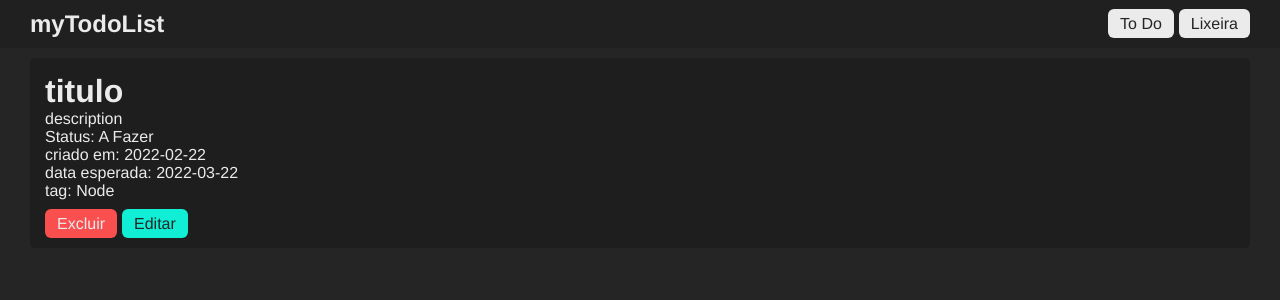
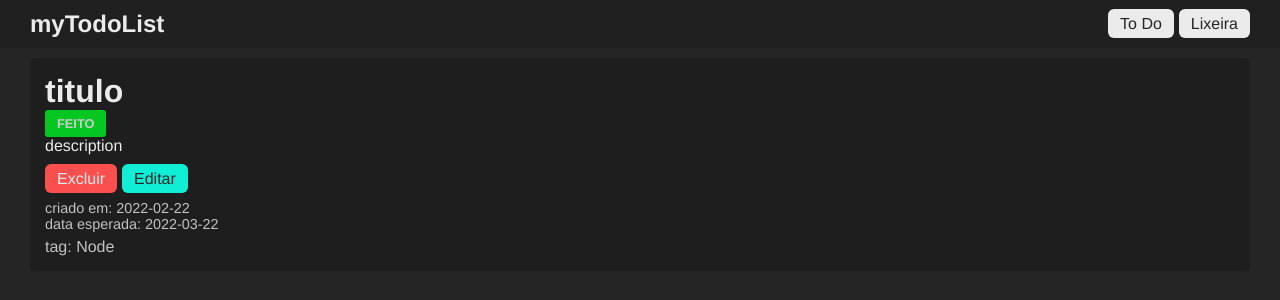
Before and after one commit to KaiqueeFigui/rest-todo-list-react, a React (Vite) app: page / in a window 1280 px wide. Shown: the top 300 px of the page. Built offline with nearby package versions, Linux system fonts and the light colour scheme.

Commit message:
add: Estilização Card

```diff
--- a/src/components/Card/index.jsx
+++ b/src/components/Card/index.jsx
@@ -1,16 +1,15 @@
 import { DeleteButton, EditButton } from "../Button/style";
-import { ButtonContainer, CardContainer } from "./style";
+import { ButtonContainer, CardContainer, DateContainer, StatusContainer, TagContainer } from "./style";
 
-export function Card({ title, description, createdAt, status, finalDate, tag }){
+export function Card({ title, description, createdAt, statusOf, finalDate, tag }){
     return(
         <CardContainer>
             <div>
                 <h1>{title}</h1>
+                <StatusContainer statusOf={statusOf}>
+                    <p>{statusOf}</p>
+                </StatusContainer>
                 <p>{description}</p>
-                <p>Status: {status}</p>
-                <p>criado em: {createdAt}</p>
-                <p>data esperada: {finalDate}</p>
-                <p>tag: {tag}</p>
             </div>
             <ButtonContainer>
                 <li>
@@ -20,6 +19,13 @@ export function Card({ title, description, createdAt, status, finalDate, tag }){
                 <EditButton to="">Editar</EditButton>
                 </li>
             </ButtonContainer>
+            <DateContainer>
+                <p>criado em: {createdAt}</p>
+                <p>data esperada: {finalDate}</p>
+            </DateContainer>
+            <TagContainer>
+            <p>tag: {tag}</p>
+            </TagContainer>
         </CardContainer>
     )
 }
--- a/src/components/Card/style.jsx
+++ b/src/components/Card/style.jsx
@@ -15,3 +15,29 @@ export const ButtonContainer = styled.ul`
         margin-right: 5px;
     }
 `
+
+export const StatusContainer = styled.div`
+    display: flex;
+    justify-content: center;
+    align-items: center;
+    padding: 6px 12px;
+    border-radius: 3px;
+    width: max-content;
+    opacity: 85%;
+    font-weight: 600;
+    font-size: 0.8rem;
+    background-color: ${props => props.statusOf == "A FAZER" ? "#ff3a3a" :
+                        props.statusOf == "EM PROGRESSO" ? "#9c58fc" :
+                        "#00e522"};
+`
+
+export const TagContainer = styled.div`
+    margin-top: 6px;
+    opacity: 80%;
+`
+
+export const DateContainer = styled.div`
+    margin-top: 12px;
+    font-size: 0.9rem;
+    opacity: 80%;
+`
--- a/src/pages/TodosPage.jsx
+++ b/src/pages/TodosPage.jsx
@@ -7,7 +7,7 @@ export function TodosPage(){
         <div>
             <Header />
             <BodyContainer>
-                <Card title="titulo" description="description" createdAt="2022-02-22" status="A Fazer" finalDate="2022-03-22" tag="Node" />
+                <Card title="titulo" description="description" createdAt="2022-02-22" statusOf="FEITO" finalDate="2022-03-22" tag="Node" />
             </BodyContainer>
         </div>
     )
```
